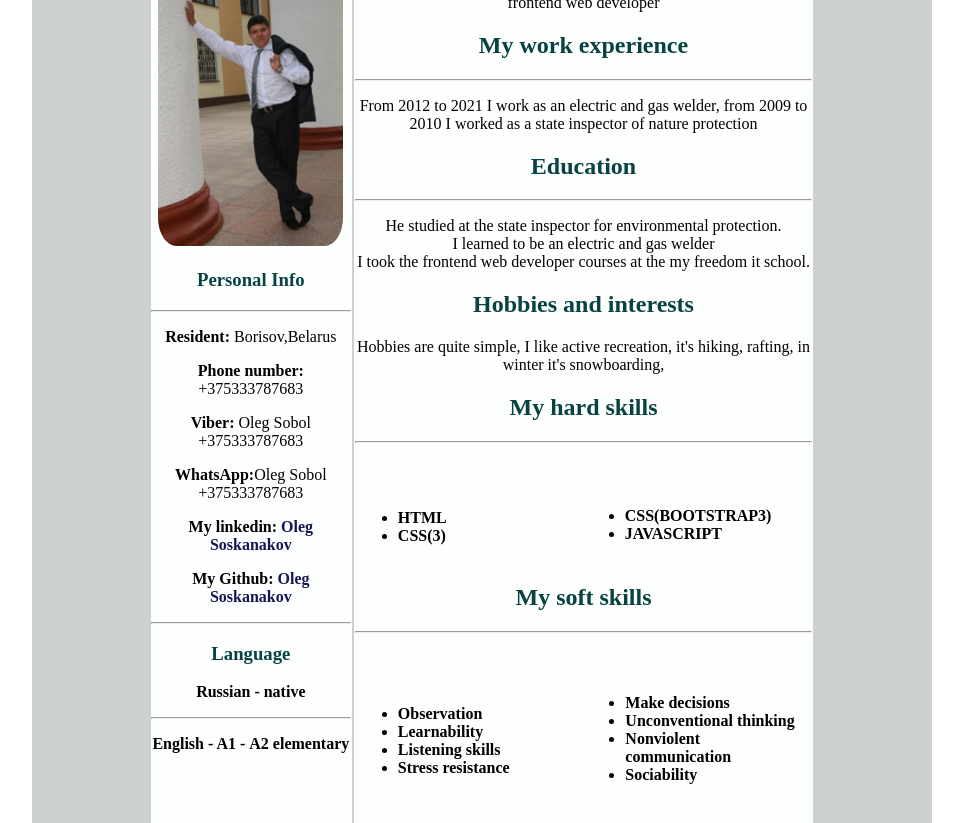
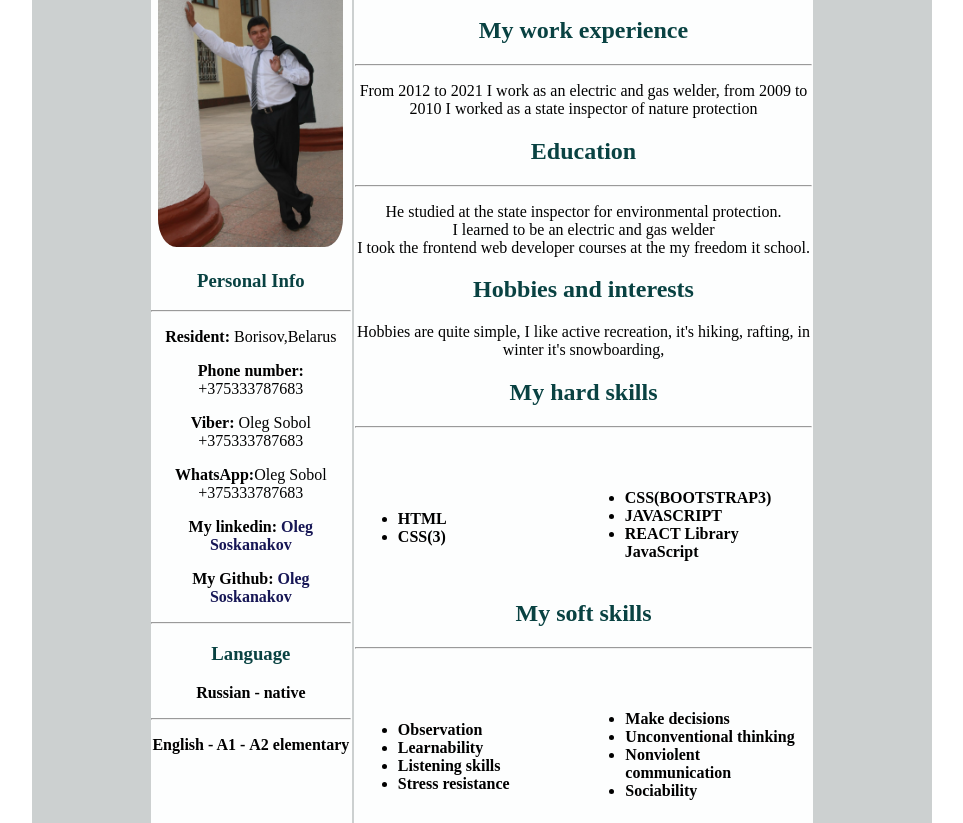
Before and after one commit to 19sobolek87/my_resume_cv, a plain HTML site: page index.html in a window 1280 px wide. Shown: the part 277-1100 px from the top of the page, without its empty margins (158-1121 px from the left). Drawn offline with Linux system fonts and the light colour scheme.

Commit message:
Update index.html

```diff
--- a/index.html
+++ b/index.html
@@ -125,6 +125,7 @@
                                             <ul style="margin-top: 50px;">
                                                 <li><strong>CSS(BOOTSTRAP3)</strong></li>
                                                 <li><strong>JAVASCRIPT</strong></li>
+                                                <li><strong> REACT Library JavaScript </strong></li>
                                             </ul>
                                         </td>
                                     </tr>
```
